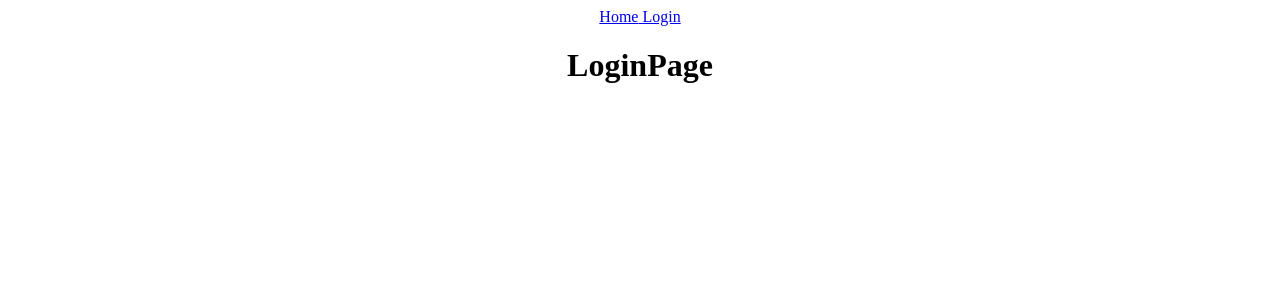
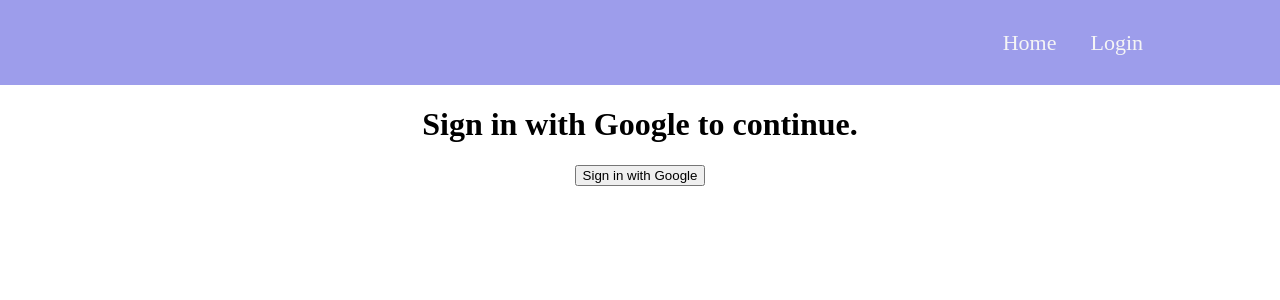
Before and after one commit to serenearyal/social-media-react, a React (Create React App) app: page /login in a window 1280 px wide. Shown: the top 300 px of the page. Built offline with nearby package versions, Linux system fonts and the light colour scheme; no server answers.

Commit message:
auth and navbar

```diff
--- a/package.json
+++ b/package.json
@@ -10,8 +10,10 @@
     "@types/node": "^16.18.59",
     "@types/react": "^18.2.31",
     "@types/react-dom": "^18.2.14",
+    "firebase": "^10.5.0",
     "react": "^18.2.0",
     "react-dom": "^18.2.0",
+    "react-firebase-hooks": "^5.1.1",
     "react-router-dom": "^6.17.0",
     "react-scripts": "5.0.1",
     "typescript": "^4.9.5",
--- a/src/App.css
+++ b/src/App.css
@@ -1,5 +1,10 @@
 .App {
   text-align: center;
+}
+
+body{
+  margin: 0;
+  padding: 0;
 }
 
 .App-logo {
--- /dev/null
+++ b/src/components/navbar.css
@@ -0,0 +1,60 @@
+:root {
+    --blue: #5d5da1;
+    --darkblue: #45457b;
+    --paddding-button: 5px 7px;
+}
+
+.navbar{
+    display: flex;
+    align-items:center;
+    justify-content: end;
+    height: 85px;
+    width: 100%;
+    background-color: rgba(149, 149, 234, 0.92);
+    color: whitesmoke;
+    font-size: 20px;
+}
+
+.links{
+    display: flex;
+    gap: 20px;
+    padding-right: 20px;
+}
+
+.links a{
+    color: whitesmoke;
+    text-decoration: none;
+    transition: all 400ms ease;
+    padding: var(--paddding-button);
+    border-radius: 4px;
+    font-size: 22px;
+}
+
+.links a:hover{
+    background-color: var(--blue);
+}
+
+.links a:active{
+    background-color: var(--darkblue);
+}
+
+.userInfo{
+    padding-right: 10px;
+    padding-left: 100px;
+}
+
+.userInfo p{
+    margin-bottom: 5px;
+}
+
+.userInfo button{
+    background-color: var(--blue);
+    color: whitesmoke;
+    padding: var(--paddding-button);
+    border-radius: 4px;
+    border: none;
+}
+
+.userInfo button:active{
+    background-color: var(--darkblue);
+}
--- a/src/components/navbar.tsx
+++ b/src/components/navbar.tsx
@@ -1,10 +1,30 @@
 import {Link} from 'react-router-dom'
+import {auth} from '../config/firebase'
+import {useAuthState} from "react-firebase-hooks/auth"
+import {signOut} from 'firebase/auth'
+import "./navbar.css"
 
 export const Navbar = () => {
+    const [user] = useAuthState(auth)
+
+    const logOut = async () => {
+        await signOut(auth)
+    }
     return (
-        <div>
-            <Link to="/"> Home</Link>
-            <Link to="/login"> Login</Link>
+        <div className='navbar'>
+            <div className="links">
+                <Link to="/"> Home</Link>
+                <Link to="/login"> Login</Link>
+            </div>
+
+            <div className='userInfo'>
+                {user &&
+                    <>
+                        <p>{user?.displayName}</p>
+                        <button onClick={logOut}>Log Out</button>
+                    </>
+                }
+            </div>
         </div>
     )
 }
--- /dev/null
+++ b/src/config/firebase.ts
@@ -0,0 +1,25 @@
+// Import the functions you need from the SDKs you need
+import { initializeApp } from "firebase/app";
+    //import { getAnalytics } from "firebase/analytics";
+import {getAuth, GoogleAuthProvider} from "firebase/auth"
+// TODO: Add SDKs for Firebase products that you want to use
+// https://firebase.google.com/docs/web/setup#available-libraries
+
+// Your web app's Firebase configuration
+// For Firebase JS SDK v7.20.0 and later, measurementId is optional
+const firebaseConfig = {
+  apiKey: "AIzaSyAj-4-DTNDd1U903QKju5OJhlAHeq9fEK0",
+  authDomain: "social-media-react-byserene.firebaseapp.com",
+  projectId: "social-media-react-byserene",
+  storageBucket: "social-media-react-byserene.appspot.com",
+  messagingSenderId: "475778209573",
+  appId: "1:475778209573:web:357ab14023c0efee3eaccc",
+  measurementId: "G-VY9D0W3PDK"
+};
+
+// Initialize Firebase
+const app = initializeApp(firebaseConfig);
+    //const analytics = getAnalytics(app);
+
+export const auth = getAuth(app)
+export const provider = new GoogleAuthProvider();
--- a/src/pages/login.tsx
+++ b/src/pages/login.tsx
@@ -1,7 +1,18 @@
+import {auth, provider} from '../config/firebase'
+import { signInWithPopup } from 'firebase/auth'
+import { useNavigate } from "react-router-dom"
+
 export const Login = () => {
+    const navigate = useNavigate();
+
+    const signIn = async () => {
+        const result = await signInWithPopup(auth, provider);
+        navigate('/')
+    }
     return (
         <div>
-            <h1>LoginPage</h1>
+            <h1>Sign in with Google to continue.</h1>
+            <button onClick={signIn}>Sign in with Google</button>
         </div>
     )
 }
--- a/src/pages/main.tsx
+++ b/src/pages/main.tsx
@@ -1,7 +1,7 @@
 export const Main = () => {
     return (
         <div>
-            <h1>Main Page</h1>
+            <h1>Connect with Serene Social App!</h1>
         </div>
     )
 }
```
Also changed, not shown: src/App.tsx (line endings or trailing spaces), 1 other file (tests, documents, lock files or other folders).
